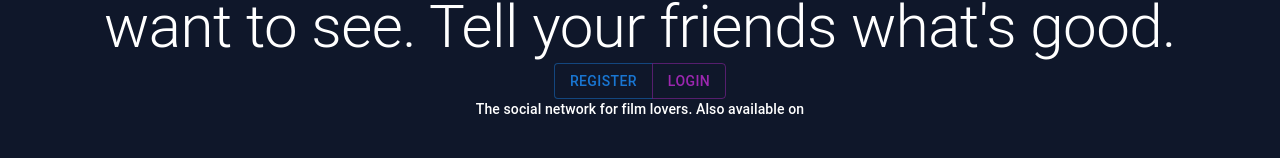
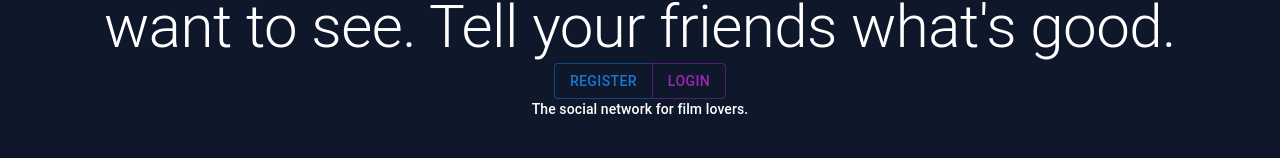
Before and after one commit to rinormhi/movie-ranker, a Next.js app in the folder client/: page / in a window 1280 px wide. Shown: the part 142-300 px from the top of the page. Built offline with nearby package versions, Linux system fonts and the light colour scheme.

Commit message:
delete sentence

```diff
--- a/client/src/app/page.tsx
+++ b/client/src/app/page.tsx
@@ -16,7 +16,7 @@ export default function Page() {
         </Button>
       </ButtonGroup>
       <Typography variant="subtitle2">
-        The social network for film lovers. Also available on
+        The social network for film lovers.
       </Typography>
     </Container>
   );
```
